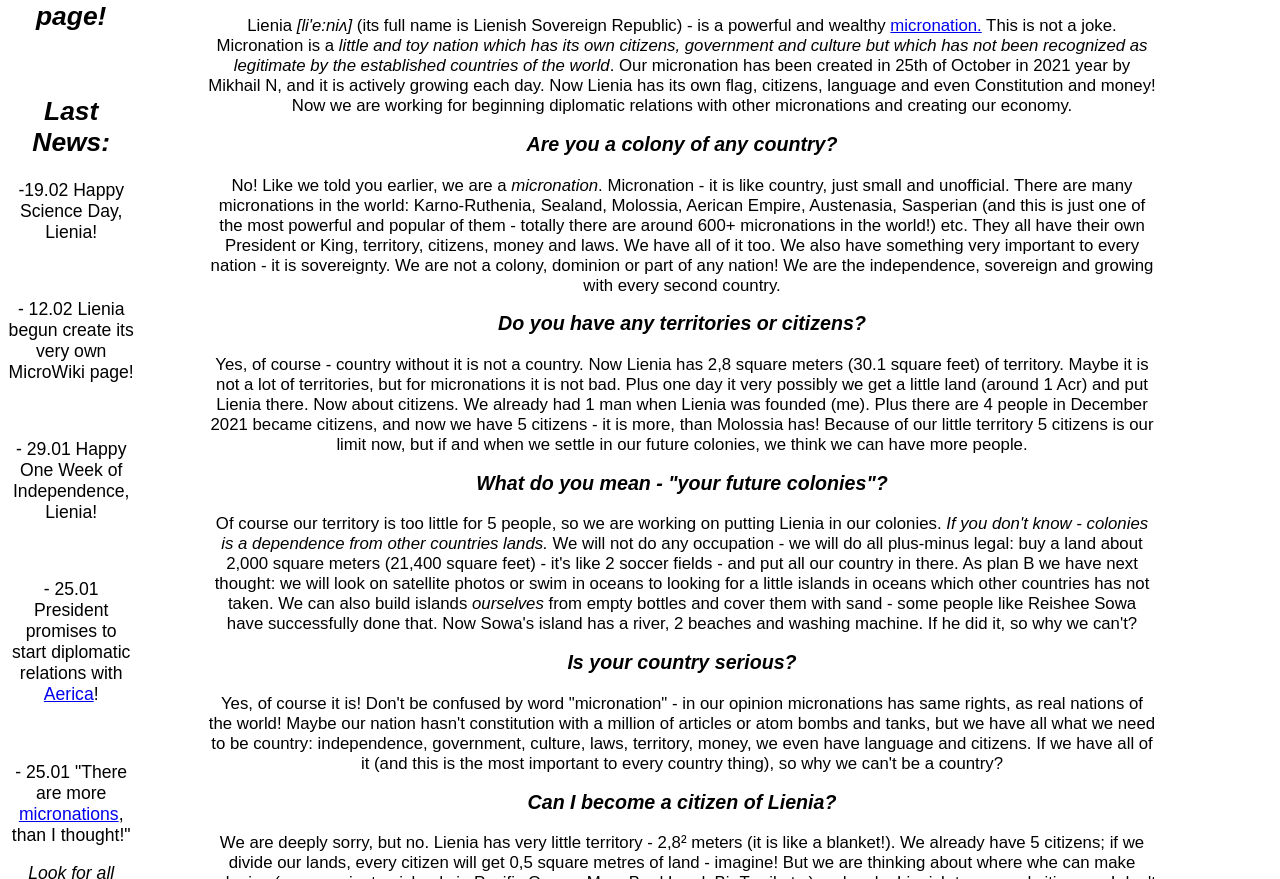
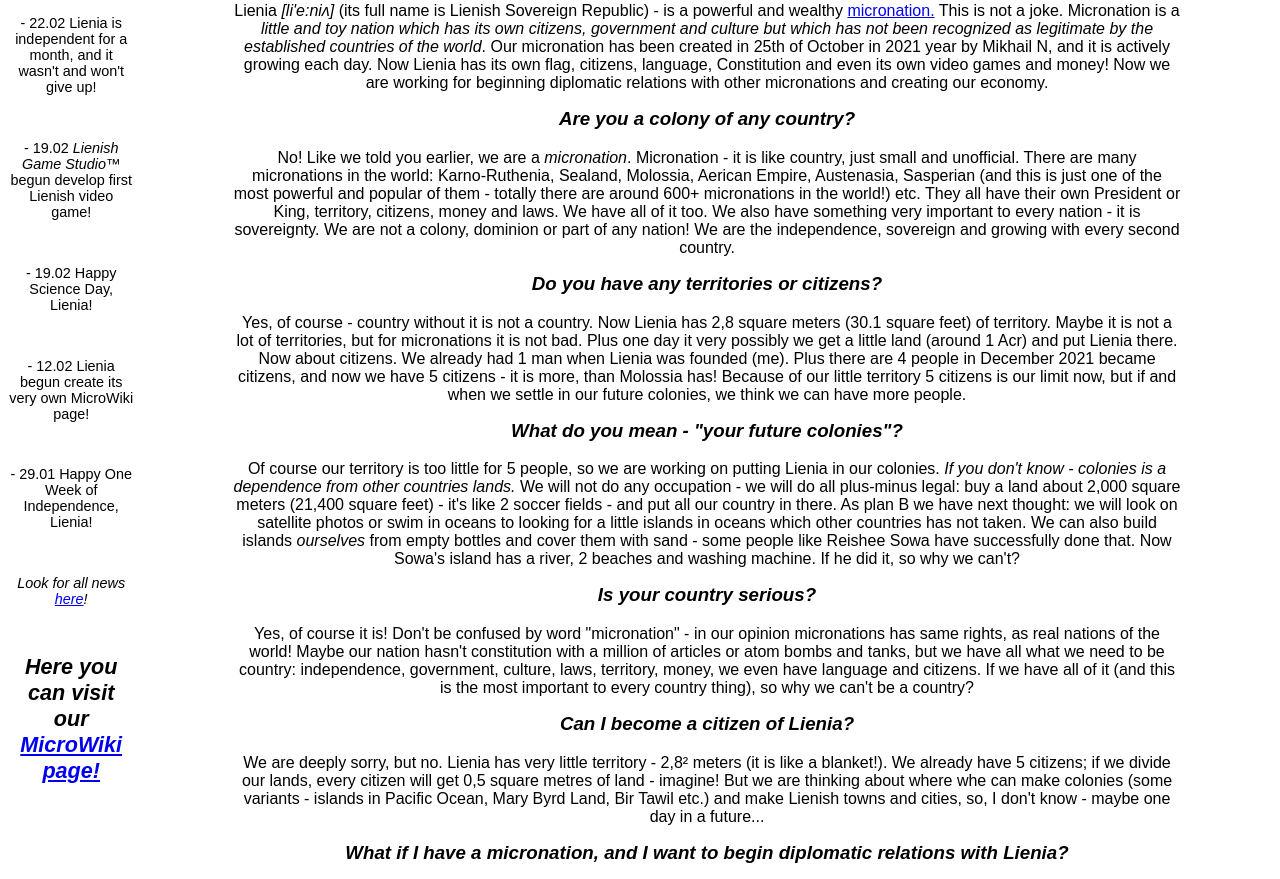
Before and after one commit to MishaNzn/mishanzn.github.io, a plain HTML site: page index.html in a window 1280 px wide. Shown: the part 445-1324 px from the top of the page. Drawn offline with Linux system fonts and the light colour scheme.

Commit message:
Alfa version of Lienish site

```diff
--- a/index.html
+++ b/index.html
@@ -60,6 +60,9 @@ li.dropdown {
 
 
 
+
+
+
     </style>
 </head>
 <body style="font-family:arial">
@@ -112,33 +115,27 @@ li.dropdown {
     <br>
     <br>
     <br>
-    <h2><b><i>Visit our <a href="https://micronations.wiki/Lienish_Sovereign_Republic" target="_blank">
-        MicroWiki </a>page!</i></b>
-    </h2>
     <br>
     <br>
     <h2><b><i>Last News:</i></b></h2>
-    <p>-19.02 Happy Science Day, Lienia!</p>
+    <br>
+    <p>- 22.02 Lienia is independent for a month, and it wasn't and won't give up!</p>
+    <br>
+    <p>- 19.02 <i>Lienish Game Studio™</i> begun develop first Lienish video game!</p>
+    <br>
+    <p>- 19.02 Happy Science Day, Lienia!</p>
     <br>
     <p>- 12.02 Lienia begun create its very own MicroWiki page!</p>
     <br>
     <p>- 29.01 Happy One Week of Independence, Lienia!</p>
     <br>
-    <p>- 25.01 President promises to start diplomatic relations with <a href="http://aericanempire.com"
-                                                                        title="Official site of the Aerican Empire"
-                                                                        target="_blank">
-        Aerica</a>!
-    </p>
-    <br>
-    <p>- 25.01 "There are more <a href="https://micronations.wiki/wiki/List_of_micronations_by_macronation"
-                                  title="MicroWiki - Wiki for micronations"
-                                  target="_blank">
-        micronations</a>, than I thought!"
-    </p>
     <p><i>Look for all news <a
             href="lienishnews.html?query=Яндекс%20Облако%20Сервер&afdToken=ChMIpdzgw67P9QIV47OLCh2DQQ4TElPcHWC2B4g6toiLSRDR9de-c7f2sgr7ngOszafcaE9kEz0j8fdM7Hdrke-LNnsv_IkSZe-Ndg20qI7rpW7zlEwunbP2Q-lL5MY6rCPBzDoRLYBtAw&pcsa=false&nb=0&rurl=http%3A%2F%2Flienia.com%2F&nm=4&nx=497&ny=5&is=1230x934&clkt=14"
             title="Main Lienish news since 2022 year">here</a>!</i></p>
     <br>
+    <br>
+    <h2><b><i>Here you can visit our<a href="https://micronations.wiki/Lienish_Sovereign_Republic" target="_blank">
+        MicroWiki page!</a></i></b></h2>
 </div>
 <div id="content">
     <br>
@@ -154,10 +151,11 @@ li.dropdown {
                 title="Definition of word micronation by MicroWiki - micronational Wiki"
                 target="_blank">micronation.</a>
             This is not a joke. Micronation is a <i>little and toy nation which has its own citizens, government and
-            culture but which has not been recognized as legitimate by the established countries of the world</i>. Our
+                culture but which has not been recognized as legitimate by the established countries of the world</i>.
+            Our
             micronation has been created in 25th of October in 2021 year by Mikhail N, and it is actively growing each
-            day. Now Lienia has its own flag, citizens, language and even Constitution and money! Now we are working for
-            beginning diplomatic relations with other micronations and creating our economy.</p>
+            day. Now Lienia has its own flag, citizens, language, Constitution and even its own video games and money!
+            Now we are working for beginning diplomatic relations with other micronations and creating our economy.</p>
     </div>
     <div>
         <h3><i>Are you a colony of any country?</i></h3>
@@ -216,9 +214,9 @@ li.dropdown {
         </p>
     </div>
 </div>
-    <div id="footer">
-        <p><i>This page brought to you by Lienish Ministry of Informational Technologies and Lienish Ministry of
-            Culture. All rights reserved.</i></p>
-    </div>
+<div id="footer">
+    <p><i>This page brought to you by Lienish Ministry of Informational Technologies and Lienish Ministry of
+        Culture. All rights reserved.</i></p>
+</div>
 </body>
 </html>
--- a/style.css
+++ b/style.css
@@ -24,7 +24,7 @@ body {
     width: 10%;
     padding-right: 30px;
     text-align: center;
-    font-size: 110%;
+    font-size: 90%;
 }
 #footer {
 	padding-top: 3px;
@@ -35,7 +35,7 @@ body {
 #table, td{
   border: 1px solid black;
   border-collapse: collapse;
-  padding: 7px;
+  padding: 10px;
   padding-left: 25px;
   padding-right: 25px;
   height: 75%;
@@ -46,10 +46,10 @@ table, th, td {
 }
 #content {
 	text-align: center;
-	margin-left: 200px;
+	margin-left: 225px;
 	width: 75%;
 	color: #000000;
-	font-size: 105%;
+	font-size: 100%;
 }
 h1, h2, h3 {
 	margin-top: 0;
```
Also changed, not shown: lienishculture.html (+2 -2 lines), lienishhistory.html (+8 -7 lines), lienishnews.html (+9 -1 lines), 1 other file.
